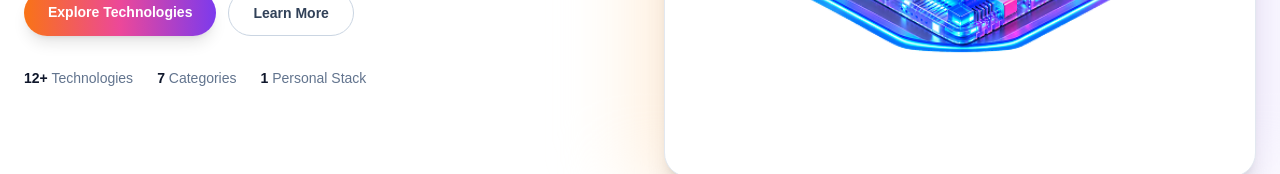
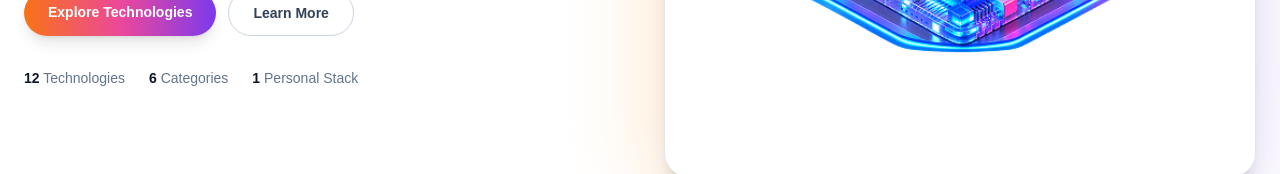
Before and after one commit to afiaafia/dev-stack-builder-v2, a React (Vite) app: page / in a window 1280 px wide. Shown: the part 584-758 px from the top of the page. Built offline with nearby package versions, Linux system fonts and the light colour scheme.

Commit message:
chore: clean up final project files

```diff
--- a/src/components/Hero.tsx
+++ b/src/components/Hero.tsx
@@ -38,11 +38,11 @@ function Hero() {
 
           <div className="mt-8 flex flex-wrap gap-6 text-sm text-slate-500">
             <div>
-              <span className="font-bold text-slate-900">12+</span> Technologies
+              <span className="font-bold text-slate-900">12</span> Technologies
             </div>
 
             <div>
-              <span className="font-bold text-slate-900">7</span> Categories
+              <span className="font-bold text-slate-900">6</span> Categories
             </div>
 
             <div>
```
